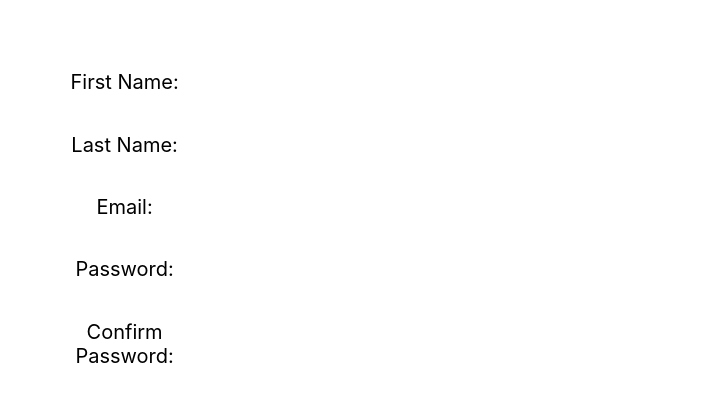
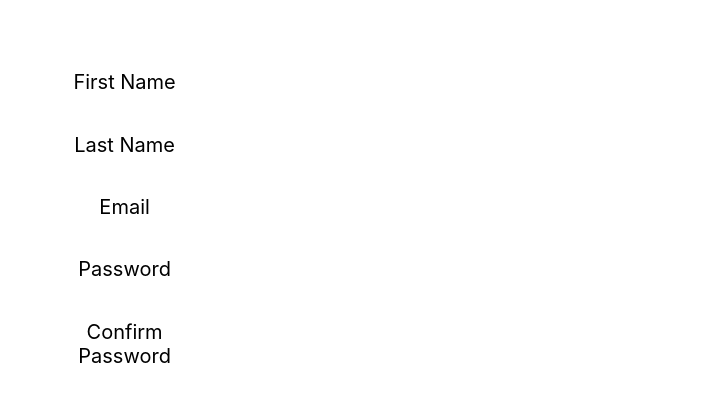
Before and after one commit to therealcalebc/mern_react_hookForm, a React (Create React App) app in the folder form_with_hooks/: page / in a window 1280 px wide. Shown: the part 452-854 px from the top of the page, without its empty margins (301-1029 px from the left). Built offline with nearby package versions, Linux system fonts and the light colour scheme.

Commit message:
minor refactoring

```diff
--- a/form_with_hooks/src/Components/Form/Form.jsx
+++ b/form_with_hooks/src/Components/Form/Form.jsx
@@ -2,8 +2,16 @@ import React from "react";
 import styles from "./Form.module.css";
 import FormField from "../FormField/FormField";
 
-const Form = (props) => {
-	const validateLength = (
+const Form = ({ fields }) => {
+	const {
+		firstNameProps,
+		lastNameProps,
+		emailAddrProps,
+		passwordProps,
+		passwordConfProps,
+	} = fields;
+
+	const lengthValidator = (
 		inputValue = "",
 		inputFieldLabel = "",
 		{ required = false, minimumLength = 0 }
@@ -17,7 +25,7 @@ const Form = (props) => {
 		return "";
 	};
 
-	const validateLengthAndMatch = (
+	const lengthAndMatchValidator = (
 		inputValue = "",
 		inputFieldLabel = "",
 		{
@@ -37,27 +45,21 @@ const Form = (props) => {
 			return `${inputFieldLabel} does not match ${matchFieldLabel}`;
 		return "";
 	};
-	const {
-		firstNameProps,
-		lastNameProps,
-		emailAddrProps,
-		passwordProps,
-		passwordConfProps,
-	} = props.fields;
+
 	firstNameProps.validation = {
-		validate: validateLength,
+		validate: lengthValidator,
 		params: { minimumLength: 2 },
 	};
 	lastNameProps.validation = {
-		validate: validateLength,
+		validate: lengthValidator,
 		params: { minimumLength: 2 },
 	};
 	emailAddrProps.validation = {
-		validate: validateLength,
+		validate: lengthValidator,
 		params: { required: true, minimumLength: 5 },
 	};
 	passwordProps.validation = {
-		validate: validateLengthAndMatch,
+		validate: lengthAndMatchValidator,
 		params: {
 			required: true,
 			minimumLength: 8,
@@ -66,7 +68,7 @@ const Form = (props) => {
 		},
 	};
 	passwordConfProps.validation = {
-		validate: validateLengthAndMatch,
+		validate: lengthAndMatchValidator,
 		params: {
 			required: true,
 			minimumLength: 8,
@@ -74,6 +76,7 @@ const Form = (props) => {
 			matchFieldLabel: passwordProps.labelText,
 		},
 	};
+
 	return (
 		<form className={styles.Form}>
 			<FormField fieldProps={firstNameProps} />
--- a/form_with_hooks/src/Components/FormDataField/FormDataField.jsx
+++ b/form_with_hooks/src/Components/FormDataField/FormDataField.jsx
@@ -1,11 +1,12 @@
 import React from "react";
 import styles from "./FormDataField.module.css";
 
-const FormDataField = (props) => {
+const FormDataField = ({ fieldProps }) => {
+	const { labelText, inputValue } = fieldProps;
 	return (
 		<div className={styles.FormDataField}>
-			<label>{props.labelText}</label>
-			<input type='text' value={props.valueString} disabled />
+			<label>{labelText}</label>
+			<input type='text' value={inputValue} disabled />
 		</div>
 	);
 };
--- a/form_with_hooks/src/Components/FormDataViewer/FormDataViewer.jsx
+++ b/form_with_hooks/src/Components/FormDataViewer/FormDataViewer.jsx
@@ -2,23 +2,22 @@ import React from "react";
 import styles from "./FormDataViewer.module.css";
 import FormDataField from "../FormDataField/FormDataField";
 
-const FormDataViewer = (props) => {
+const FormDataViewer = ({ fields }) => {
+	const {
+		firstNameProps,
+		lastNameProps,
+		emailAddrProps,
+		passwordProps,
+		passwordConfProps,
+	} = fields;
+
 	return (
 		<div className={styles.FormDataViewer}>
-			<FormDataField
-				labelText='First Name:'
-				valueString={props.firstName}
-			/>
-			<FormDataField
-				labelText='Last Name:'
-				valueString={props.lastName}
-			/>
-			<FormDataField labelText='Email:' valueString={props.emailAddr} />
-			<FormDataField labelText='Password:' valueString={props.password} />
-			<FormDataField
-				labelText='Confirm Password:'
-				valueString={props.passwordConf}
-			/>
+			<FormDataField fieldProps={firstNameProps} />
+			<FormDataField fieldProps={lastNameProps} />
+			<FormDataField fieldProps={emailAddrProps} />
+			<FormDataField fieldProps={passwordProps} />
+			<FormDataField fieldProps={passwordConfProps} />
 		</div>
 	);
 };
--- a/form_with_hooks/src/Components/FormField/FormField.jsx
+++ b/form_with_hooks/src/Components/FormField/FormField.jsx
@@ -1,15 +1,17 @@
 import React, { useState } from "react";
 import styles from "./FormField.module.css";
 
-const FormField = (props) => {
+const FormField = ({ fieldProps }) => {
 	const {
 		forId,
 		labelText,
 		inputValue,
 		setInputValue,
 		validation: { validate, params },
-	} = props.fieldProps;
+	} = fieldProps;
+
 	const [errMsg, setErrMsg] = useState("");
+
 	const onInputChange = (e) => {
 		setInputValue(e.target.value);
 		const eM = validate(e.target.value, labelText, params);
--- a/form_with_hooks/src/Components/HookForm/HookForm.jsx
+++ b/form_with_hooks/src/Components/HookForm/HookForm.jsx
@@ -45,13 +45,7 @@ const HookForm = (props) => {
 	return (
 		<>
 			<Form fields={formFieldProps} />
-			<FormDataViewer
-				firstName={firstName}
-				lastName={lastName}
-				emailAddr={emailAddr}
-				password={password}
-				passwordConf={passwordConf}
-			/>
+			<FormDataViewer fields={formFieldProps} />
 		</>
 	);
 };
```
